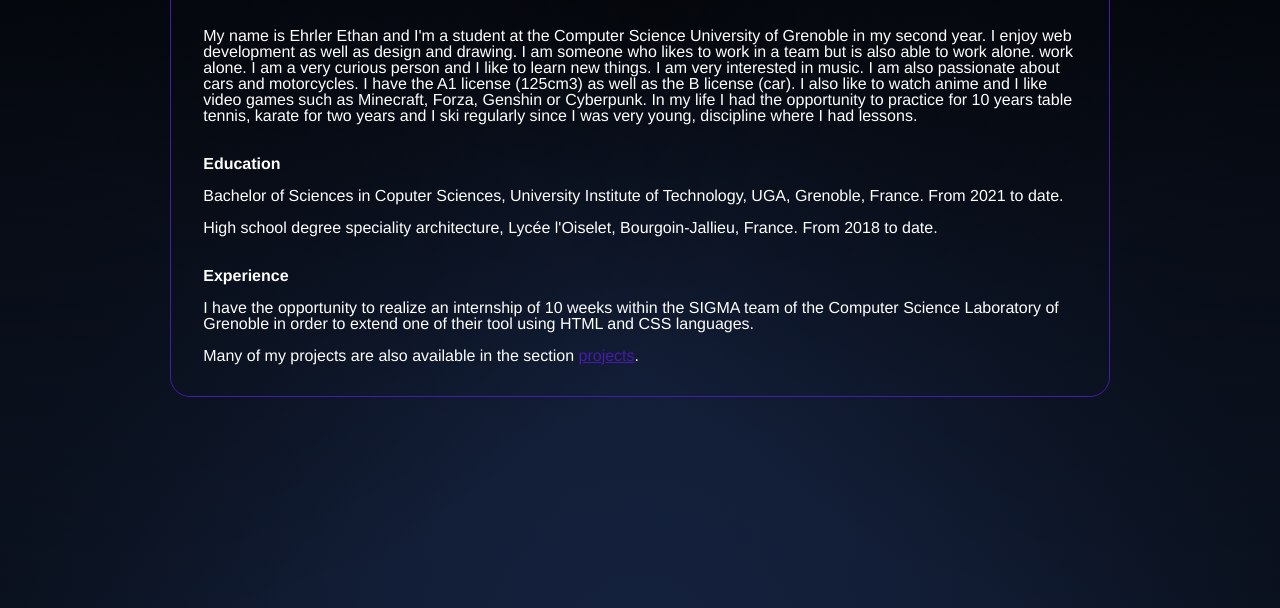
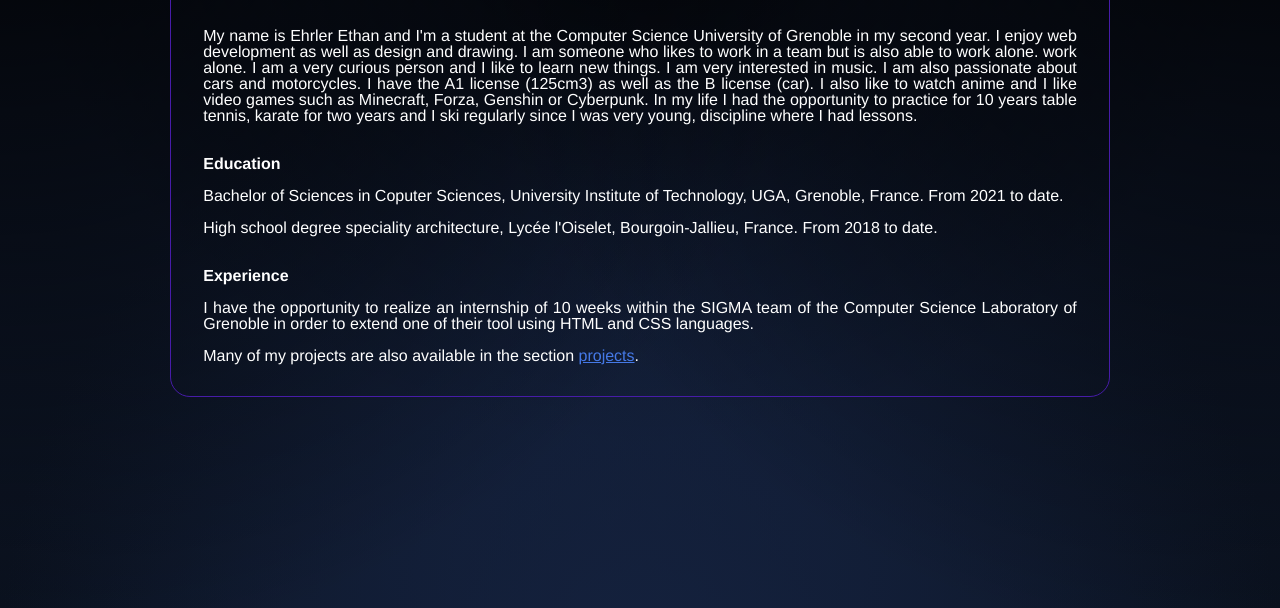
Before and after one commit to Erlow38/MeV2, a plain HTML site: page about-me.html in a window 1280 px wide. Shown: the part 192-800 px from the top of the page. Drawn offline with Linux system fonts and the light colour scheme.

Commit message:
Add files via upload

```diff
--- a/about-me.html
+++ b/about-me.html
@@ -45,7 +45,7 @@
               <br>
               <p>I have the opportunity to realize an internship of 10 weeks within the SIGMA team of the Computer Science Laboratory of Grenoble in order to extend one of their tool using HTML and CSS languages.</p>
               <br>
-              <p>Many of my projects are also available in the section <a href="projects.html">projects</a>.</p>
+              <p>Many of my projects are also available in the section <a class="links" href="projects.html">projects</a>.</p>
           </div>
       </div>
     </div>
--- a/style/style.css
+++ b/style/style.css
@@ -17,6 +17,9 @@ body {
     background-attachment: fixed;
     background-size: cover;
     overflow-x: hidden;
+}
+p {
+    text-align: justify;
 }
 
 /*scrollbar*/
@@ -223,8 +226,8 @@ nav .logo img {
     font-weight: 500;
     margin-bottom: 1em;
 }
-.about-content a {
-    color: var(--color-secondary);
+.links {
+    color: var(--color-quaternary);
 }
 
 /* accordion */
```
Also changed, not shown: a-propos-de-moi.html (+1 -1 lines), projects.html (+1 -1 lines), projets.html (+1 -1 lines).
